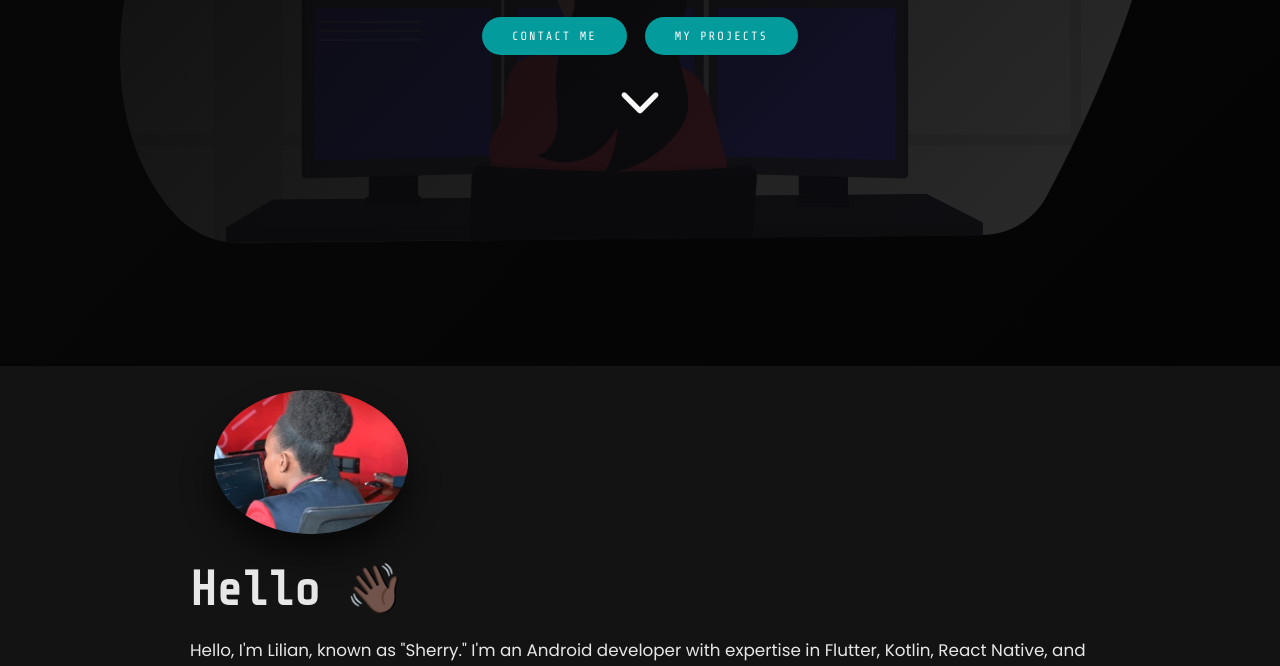
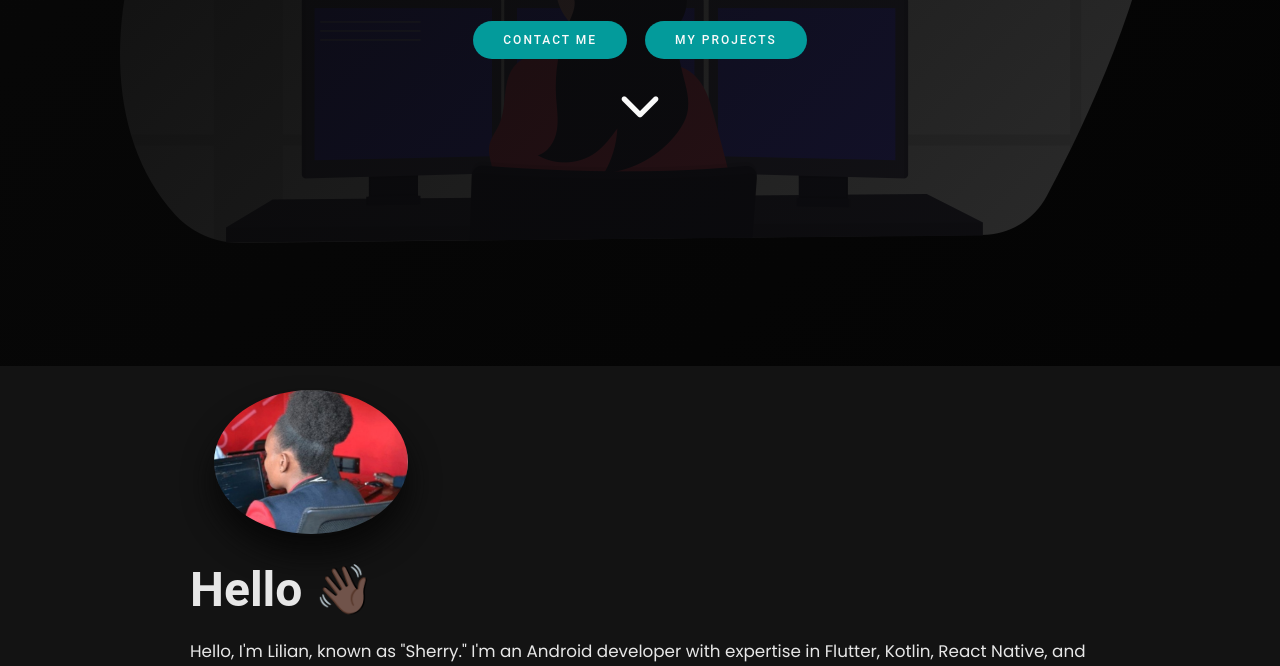
Before and after one commit to lilianjerikamau/lilianjerikamau.github.io, a plain HTML site: page index.html in a window 1280 px wide. Shown: the part 434-1100 px from the top of the page. Drawn offline with nearby package versions, Linux system fonts and the light colour scheme.

Commit message:
updated portfolio

```diff
--- a/main.css
+++ b/main.css
@@ -13,7 +13,7 @@ and the ::before/::after make sure it also applies to any pseudo-elements.*/
   box-sizing: inherit;
 }
 html {
-  font-family: Share Tech Mono, monospace;
+  font-family: "Roboto", sans-serif;
   font-size: 12px;
   box-sizing: border-box;
   scroll-behavior: smooth;
```
